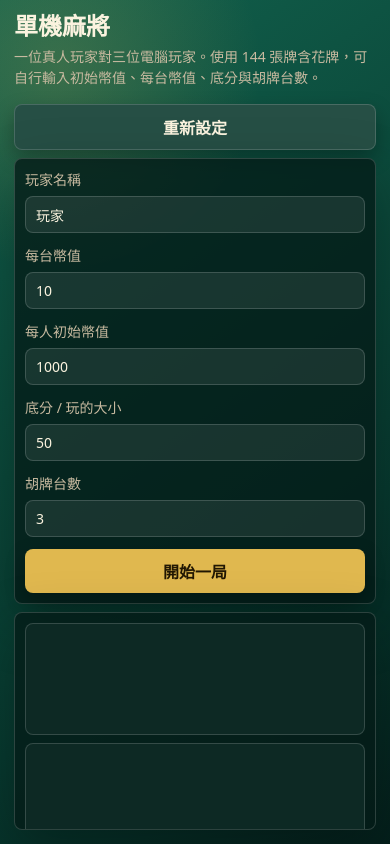
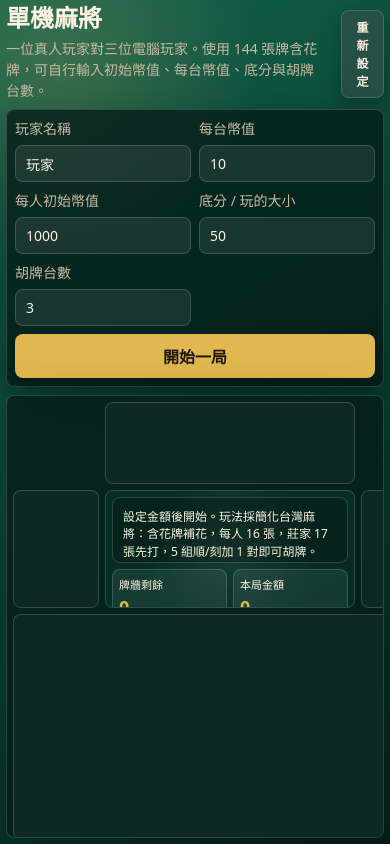
Before and after one commit to HaungYi-Lin/turbo-engine, a plain HTML site: page index.html in a window 390 px wide. Drawn offline with Linux system fonts and the light colour scheme.

Commit message:
Fix compact layout controls

```diff
--- a/index.html
+++ b/index.html
@@ -80,6 +80,18 @@
       grid-template-rows: auto auto 1fr;
       gap: 8px;
       overflow: hidden;
+    }
+
+    body.game-active .app {
+      grid-template-rows: auto 1fr;
+    }
+
+    body.game-active .setup {
+      display: none;
+    }
+
+    body.game-active .subtitle {
+      display: none;
     }
 
     .topbar {
@@ -199,6 +211,15 @@
       grid-column: 1 / -1;
       grid-row: 3;
       min-height: 0;
+      position: relative;
+      padding-bottom: 52px;
+    }
+
+    .seat.player .controls {
+      position: absolute;
+      left: 8px;
+      right: 8px;
+      bottom: 8px;
     }
 
     .seat-header,
@@ -404,14 +425,26 @@
 
     @media (max-width: 860px) {
       .app {
-        padding: 14px;
+        padding: 6px;
       }
 
-      .topbar,
-      .setup,
-      .board {
-        display: grid;
-        grid-template-columns: 1fr;
+      .topbar {
+        display: flex;
+        align-items: center;
+      }
+
+      h1 {
+        font-size: 24px;
+      }
+
+      .setup {
+        grid-template-columns: repeat(2, minmax(0, 1fr));
+        gap: 8px;
+        padding: 8px;
+      }
+
+      .setup button {
+        grid-column: 1 / -1;
       }
 
       .seat,
@@ -420,20 +453,124 @@
       .seat.center,
       .seat.right,
       .seat.player {
-        grid-column: 1;
-        grid-row: auto;
+        min-width: 0;
       }
 
-      .setup button,
-      .topbar button,
-      .controls button {
-        width: 100%;
+      .board {
+        grid-template-columns: minmax(86px, .8fr) minmax(250px, 1.6fr) minmax(86px, .8fr);
+        grid-template-rows: 82px minmax(118px, 1fr) 226px;
+        gap: 6px;
+        padding: 6px;
+      }
+
+      .seat {
+        padding: 6px;
+      }
+
+      .seat.top {
+        grid-column: 2;
+        grid-row: 1;
+      }
+
+      .seat.left {
+        grid-column: 1;
+        grid-row: 2;
+      }
+
+      .seat.center {
+        grid-column: 2;
+        grid-row: 2;
+      }
+
+      .seat.right {
+        grid-column: 3;
+        grid-row: 2;
+      }
+
+      .seat.player {
+        grid-column: 1 / -1;
+        grid-row: 3;
+        padding-bottom: 42px;
       }
 
       .tile {
-        width: 36px;
-        height: 50px;
-        font-size: 21px;
+        width: 29px;
+        height: 40px;
+        font-size: 12px;
+        padding: 2px;
+      }
+
+      .tile.small {
+        width: 22px;
+        height: 29px;
+        font-size: 10px;
+      }
+
+      .name {
+        font-size: 13px;
+      }
+
+      .meta {
+        font-size: 10px;
+      }
+
+      .score {
+        font-size: 12px;
+      }
+
+      .tiles {
+        gap: 3px;
+        min-height: 28px;
+      }
+
+      .message {
+        max-height: 66px;
+        overflow: hidden;
+        font-size: 12px;
+        line-height: 1.45;
+      }
+
+      .wall {
+        margin-top: 6px;
+        gap: 6px;
+      }
+
+      .wall-stat {
+        padding: 6px;
+        font-size: 11px;
+      }
+
+      .wall-stat b {
+        font-size: 18px;
+      }
+
+      .center-discard-title,
+      .meld-title {
+        margin: 5px 0 3px;
+        font-size: 11px;
+      }
+
+      .center-discards {
+        min-height: 50px;
+        max-height: 58px;
+        padding: 5px;
+      }
+
+      .controls {
+        margin-top: 6px;
+        gap: 6px;
+      }
+
+      .seat.player .controls {
+        left: 6px;
+        right: 6px;
+        bottom: 6px;
+      }
+
+      .controls button,
+      .topbar button {
+        padding: 7px 9px;
+        font-size: 12px;
       }
     }
   </style>
@@ -665,6 +802,7 @@
       state.phase = "playing";
       state.pendingClaim = null;
       state.log = [];
+      document.body.classList.add("game-active");
 
       for (let i = 0; i < 16; i += 1) {
         state.players.forEach(drawPlayableTile);
@@ -931,7 +1069,7 @@
       seat.className = `seat ${index === 0 ? "player" : index === 1 ? "left" : index === 2 ? "top" : "right"} ${state.turn === index && state.phase !== "finished" ? "active" : ""}`;
       const hidden = !player.human && state.phase !== "finished";
       const handTiles = hidden
-        ? player.hand.map(() => `<div class="tile back ${index === 0 ? "" : "small"}"></div>`).join("")
+        ? Array.from({ length: Math.min(player.hand.length, 8) }, () => `<div class="tile back small"></div>`).join("")
         : "";
 
       seat.innerHTML = `
@@ -1040,6 +1178,7 @@
       state.phase = "setup";
       state.pendingClaim = null;
       state.log = [];
+      document.body.classList.remove("game-active");
       messageEl.textContent = "設定金額後開始。玩法採簡化台灣麻將：含花牌補花，每人 16 張，莊家 17 張先打，5 組順/刻加 1 對即可胡牌。";
       render();
     }
```
